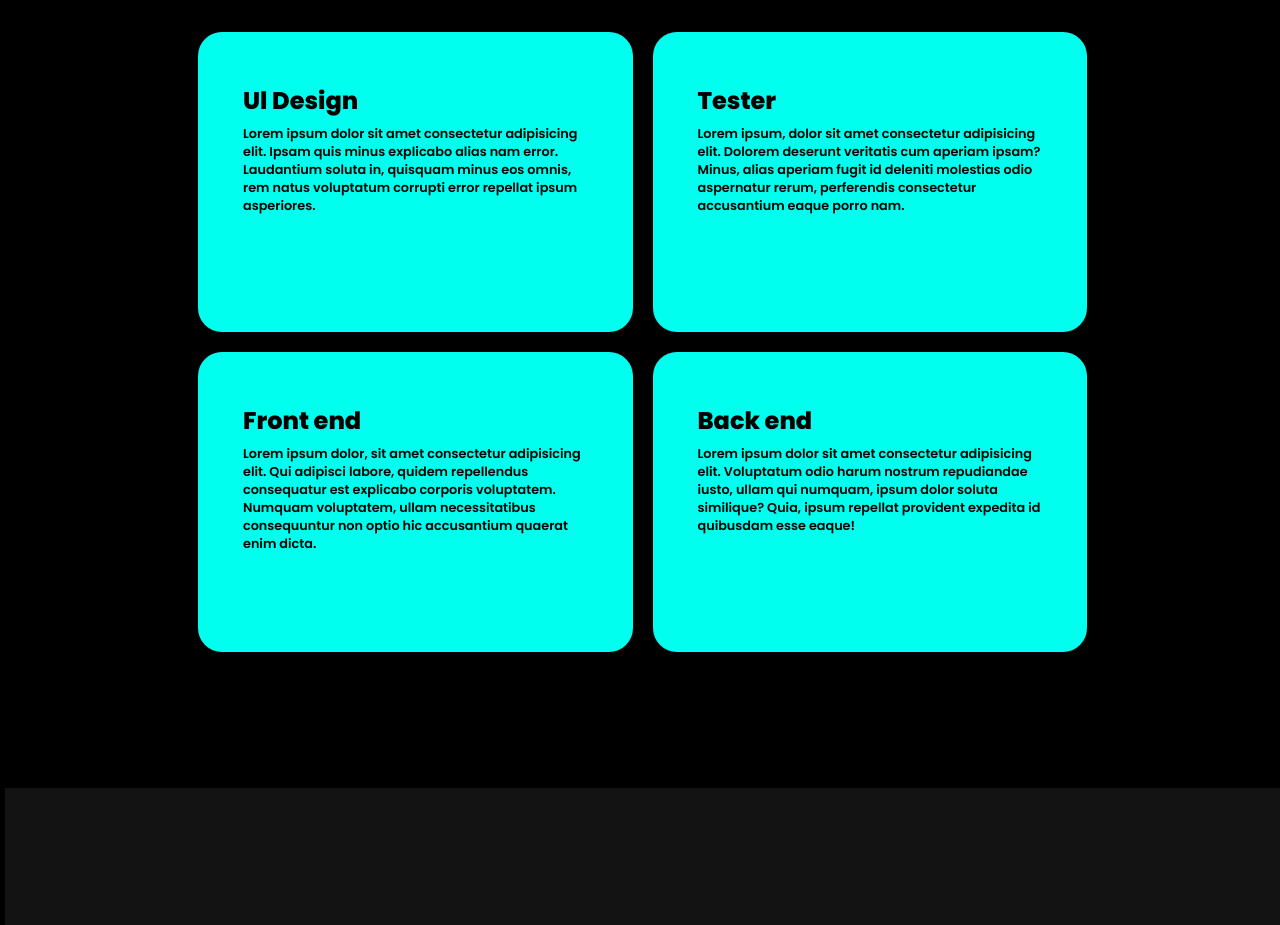
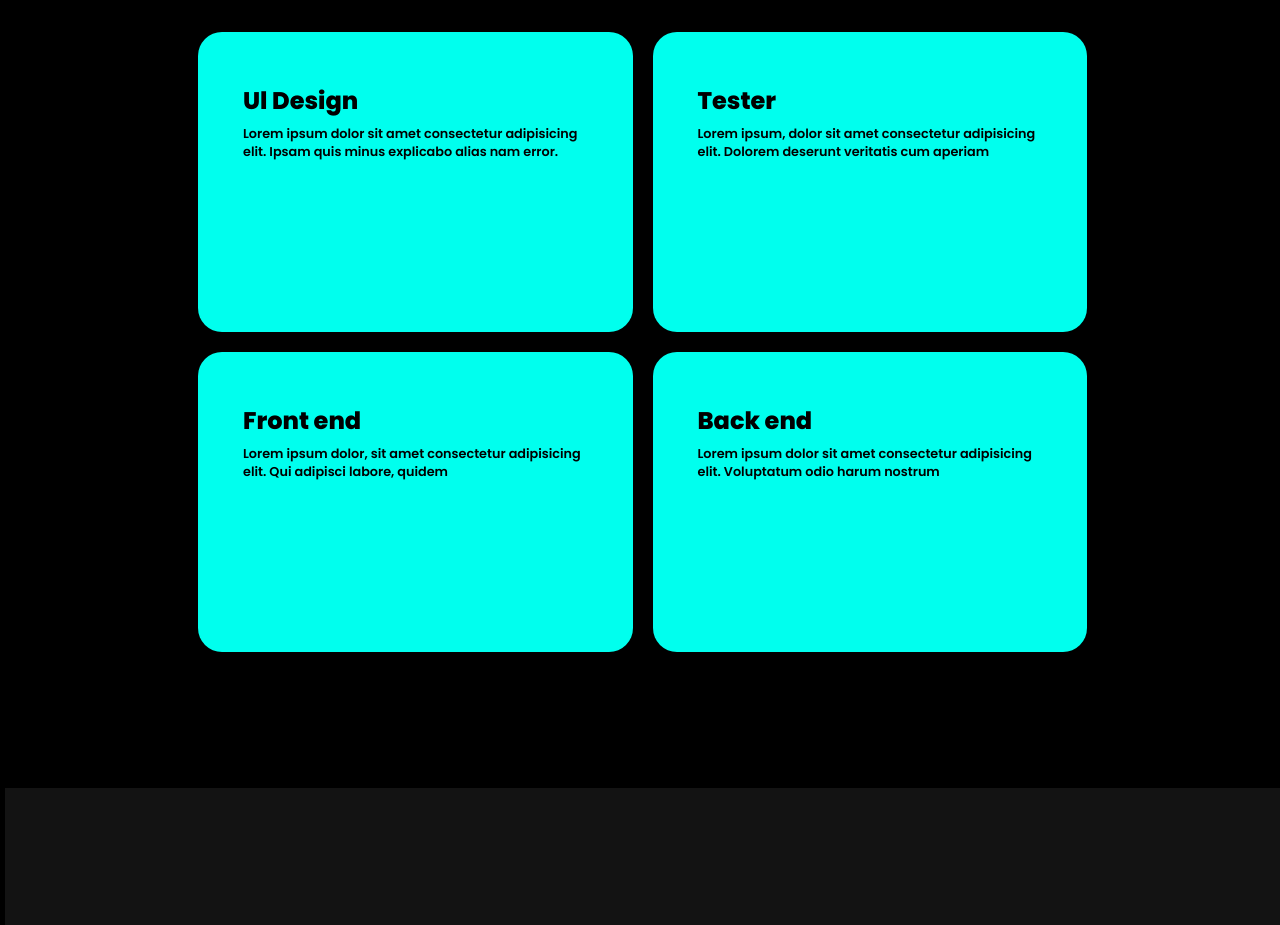
Before and after one commit to Freed091/article, a plain HTML site: page index.html in a window 1280 px wide. Shown: the part 2820-3745 px from the top of the page. Drawn offline with nearby package versions, Linux system fonts and the light colour scheme; a web font is replaced by a local one.

Commit message:
services

```diff
--- a/index.html
+++ b/index.html
@@ -100,7 +100,7 @@
                 <div class="service-info">
                     <h4>Ul Design</h4>
                     <p>
-                       Lorem ipsum dolor sit amet consectetur adipisicing elit. Ipsam quis minus explicabo alias nam error. Laudantium soluta in, quisquam minus eos omnis, rem natus voluptatum corrupti error repellat ipsum asperiores.
+                       Lorem ipsum dolor sit amet consectetur adipisicing elit. Ipsam quis minus explicabo alias nam error.
                     </p>
                 </div>
                 </div>
@@ -109,7 +109,7 @@
                     <div class="service-info">
                         <h4>Tester</h4>
                         <p>
-                            Lorem ipsum, dolor sit amet consectetur adipisicing elit. Dolorem deserunt veritatis cum aperiam ipsam? Minus, alias aperiam fugit id deleniti molestias odio aspernatur rerum, perferendis consectetur accusantium eaque porro nam.
+                            Lorem ipsum, dolor sit amet consectetur adipisicing elit. Dolorem deserunt veritatis cum aperiam
                         </p>
                     </div>
                     </div>
@@ -118,8 +118,7 @@
                         <div class="service-info">
                             <h4>Front end</h4>
                             <p>
-                               Lorem ipsum dolor, sit amet consectetur adipisicing elit. Qui adipisci labore, quidem repellendus consequatur est explicabo corporis voluptatem. Numquam voluptatem, ullam necessitatibus consequuntur non optio hic accusantium quaerat enim dicta.
-                            </p>
+                               Lorem ipsum dolor, sit amet consectetur adipisicing elit. Qui adipisci labore, quidem
                         </div>
                         </div>
 
@@ -127,7 +126,7 @@
                             <div class="service-info">
                                 <h4>Back end</h4>
                                 <p>
-                                   Lorem ipsum dolor sit amet consectetur adipisicing elit. Voluptatum odio harum nostrum repudiandae iusto, ullam qui numquam, ipsum dolor soluta similique? Quia, ipsum repellat provident expedita id quibusdam esse eaque!
+                                   Lorem ipsum dolor sit amet consectetur adipisicing elit. Voluptatum odio harum nostrum
                                 </p>
                             </div>
                             </div>
```
